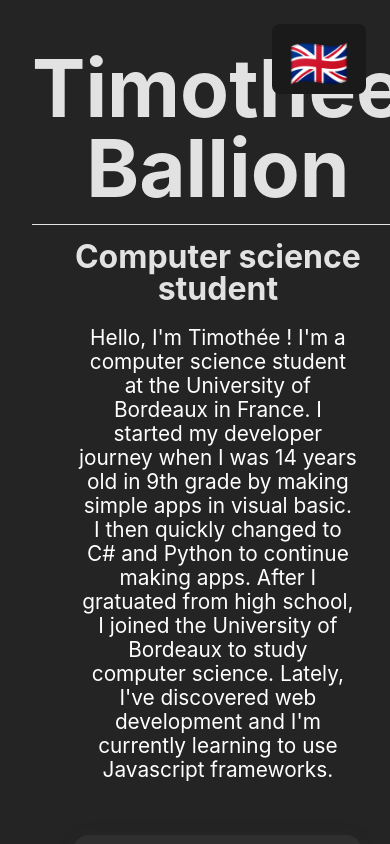
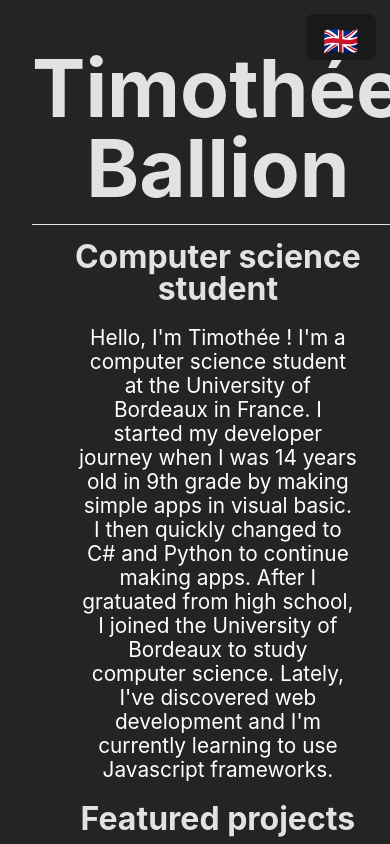
Before and after one commit to tiballion/portfolio, a React (Vite) app: page / in a window 390 px wide. Shown: the top 844 px of the page. Built offline with nearby package versions, Linux system fonts and the light colour scheme.

Commit message:
lang button is now responsive on mobile/small screen devices

```diff
--- a/src/App.css
+++ b/src/App.css
@@ -10,6 +10,20 @@
   top: 0.5em;
   right: 0.5em;
   margin: 0;
-  /*make the text of the button bigger*/
   font-size: 3rem;
 }
+
+@media (max-width: 900px) {
+  .langbutton {
+    top: 3.5em;
+    right: 0.5em;
+  }
+}
+
+@media (max-width: 700px) {
+  .langbutton {
+    font-size: 1.8em;
+    top: 0.5em;
+    right: 0.5em;
+  }
+}
--- a/src/components/Projects.jsx
+++ b/src/components/Projects.jsx
@@ -8,6 +8,7 @@ import './styles/projects.css';
 function Projects() {
     return (
         <div className="Projects">
+            <h2>Featured projects</h2>
             <div className="Projects-content">
                 { projects.map( (project) => (
                     <ProjectsItem
--- a/src/components/styles/projects.css
+++ b/src/components/styles/projects.css
@@ -5,12 +5,12 @@
     margin: 1rem;
 }
 
-@media (max-width: 950px) {
+@media (max-width: 1060px) {
     .Projects-content {
         grid-template-columns: repeat(2, 1fr);
     }
 }
-@media (max-width: 700px) {
+@media (max-width: 800px) {
     .Projects-content {
         grid-template-columns: repeat(1, 1fr);
     }
```
